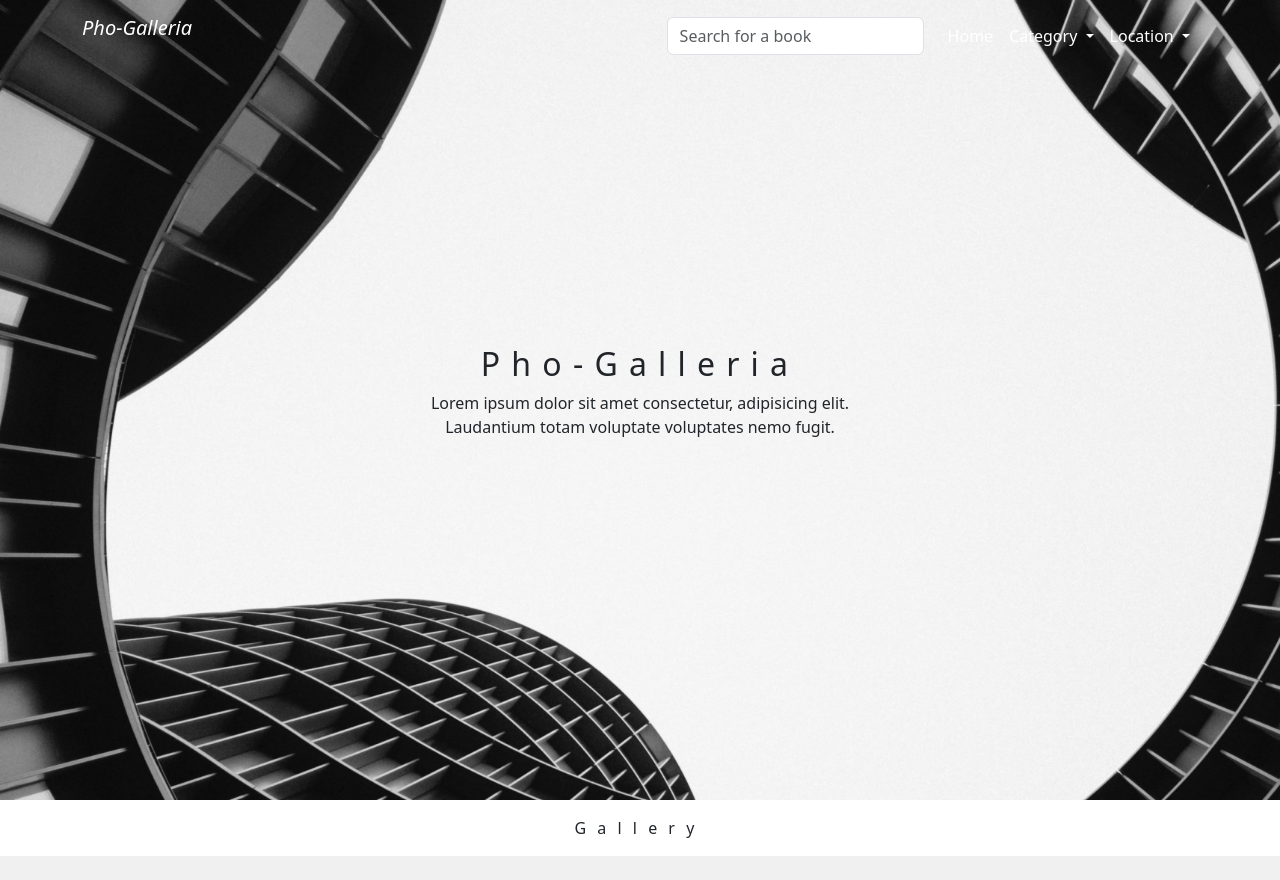
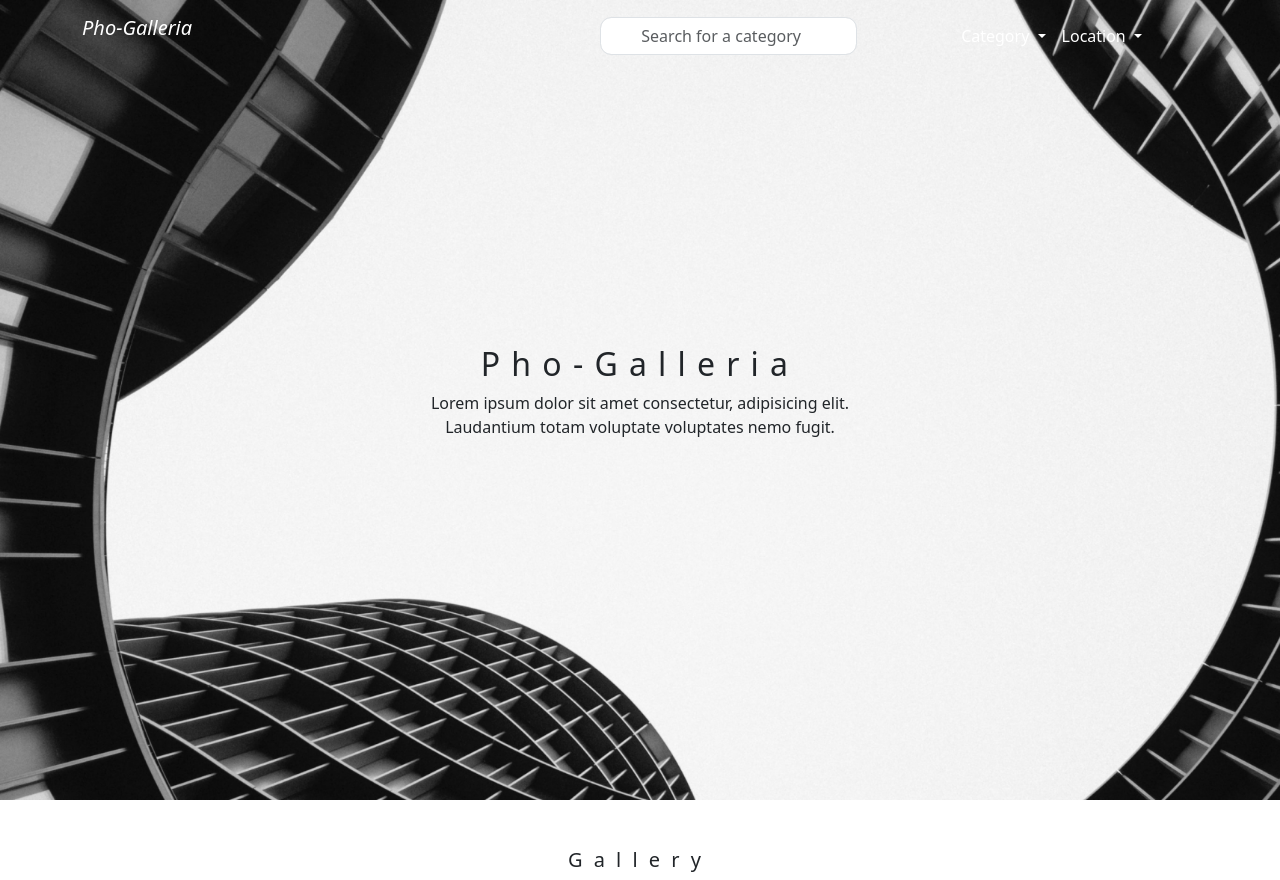
Before and after one commit to Hanan-Hussein/Gallery, a Django app: page / in a window 1280 px wide. Before the commit the page ends 856 px from the top, so only its background shows below. Run offline with Django 4.2, Linux system fonts and the light colour scheme; data that the repository does not hold is empty; some libraries are stand-ins or nearby versions.

Commit message:
st:nav-styling navbar

```diff
--- a/album/static/css/main.css
+++ b/album/static/css/main.css
@@ -22,3 +22,6 @@
     letter-spacing: 0.7rem;
 
 }
+.searchbar{
+    border-radius: 0.7rem;
+}
--- a/album/templates/index.html
+++ b/album/templates/index.html
@@ -4,7 +4,8 @@
 <div class="bg">
     <div class="container">
         <nav class="navbar ">
-            <a class="navbar-brand" href="/menu">
+
+            <a class="navbar-brand" href="{%url 'Welcome'%}">
                 <p class="d-inline-block logoText text-white fst-italic">Pho-Galleria
                 </p>
             </a>
@@ -16,25 +17,22 @@
 
 
                 <div class="collapse navbar-collapse" id="navbarNav">
-                    <form class="form-inline my-2 my-lg-0 searchSpacing">
-                        <input class="form-control mr-sm-2 input-field " type="search" placeholder="Search for a book"
+                    <form class="form-inline my-2 my-lg-0 searchSpacing mx-5">
+                        <input class="form-control mr-sm-2 input-field  searchbar text-center" type="search" placeholder="Search for a category"
                             aria-label="Search" [(ngModel)]="searchText" name="searchText">
                     </form>
-                    <ul class="navbar-nav">
-                        <li class="nav-item active ms-3">
-                            <a class="nav-link text-white" routerLink="/menu" routerLinkActive="active">Home</a>
-                        </li>
+
+                    <ul class="navbar-nav mx-5">
+
                         <li class="nav-item dropdown">
                             <a class="nav-link dropdown-toggle text-white" href="#" id="navbarDropdown" role="button" data-bs-toggle="dropdown" aria-expanded="false">
                               Category
                             </a>
                             <ul class="dropdown-menu " aria-labelledby="navbarDropdown">
-                              <li><a class="dropdown-item " href="#">Wildlife</a></li>
-                              <li><a class="dropdown-item" href="#">LandScape</a></li>
-                              <li><a class="dropdown-item" href="#">Architectural</a></li>
-                              <li><a class="dropdown-item" href="#">Architectural</a></li>
-                              <li><a class="dropdown-item" href="#">Street</a></li>
+                              {% for pho in photos_album %}
 
+                              <li><a class="dropdown-item " href="#">{{pho.category}}</a></li>
+                              {% endfor %}
 
                             </ul>
                           </li>
@@ -43,9 +41,10 @@
                               Location
                             </a>
                             <ul class="dropdown-menu" aria-labelledby="navbarDropdown">
-                              <li><a class="dropdown-item" href="#">Nairobi</a></li>
-                              <li><a class="dropdown-item" href="#">Ax</a></li>
-                              <li><a class="dropdown-item" href="#">A</a></li>
+                              {% for pho in photos_album %}
+
+                              <li><a class="dropdown-item " href="#">{{pho.location}}</a></li>
+                              {% endfor %}
 
                             </ul>
                           </li>
@@ -70,7 +69,7 @@
 
     </div>
 </div>
-<p class="text-center txt-pho my-3">Gallery</p>
+<p class="text-center txt-pho mt-5 h5">Gallery</p>
 <div class="container">
 
     <div class="row ">
```
